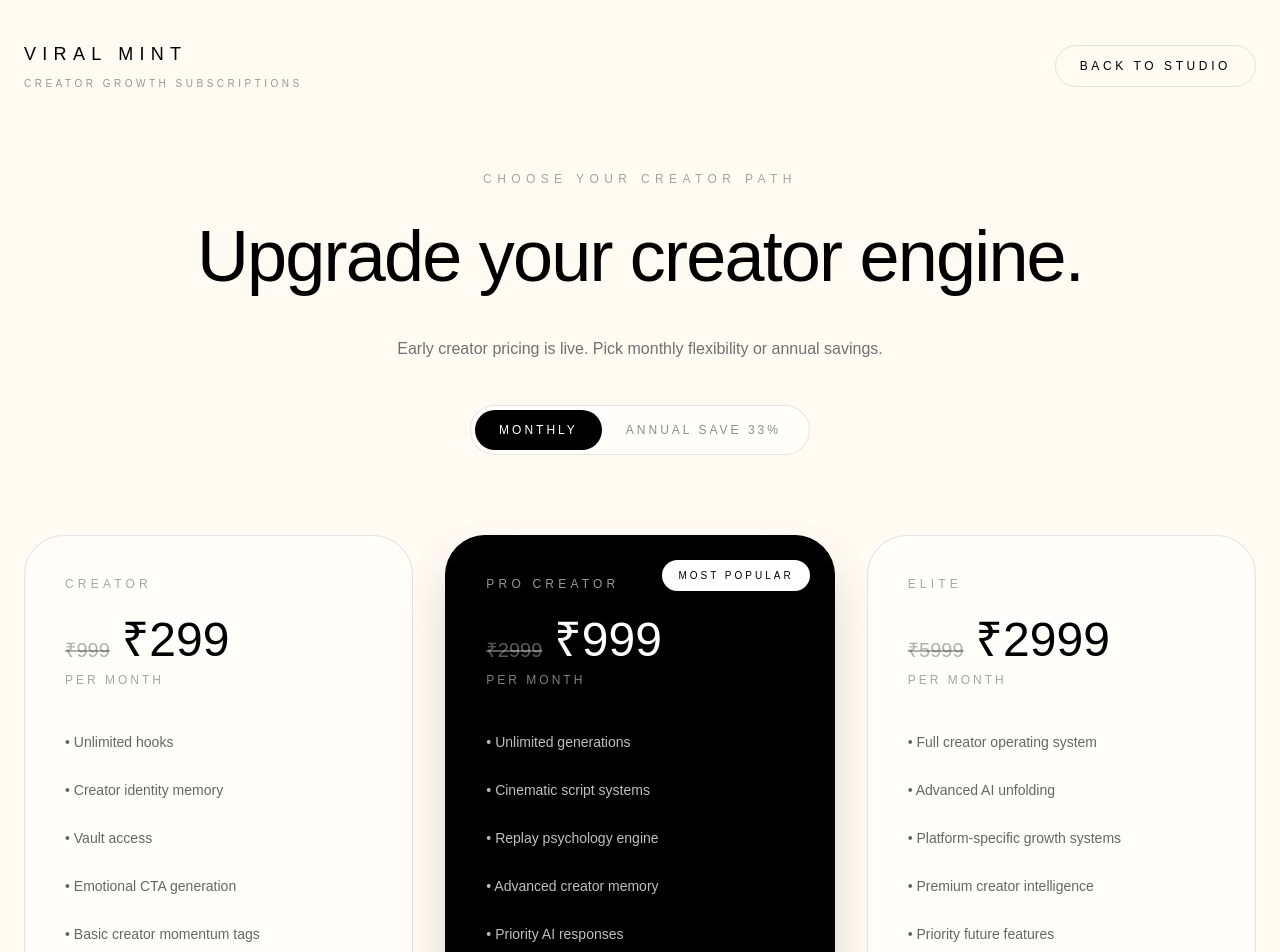
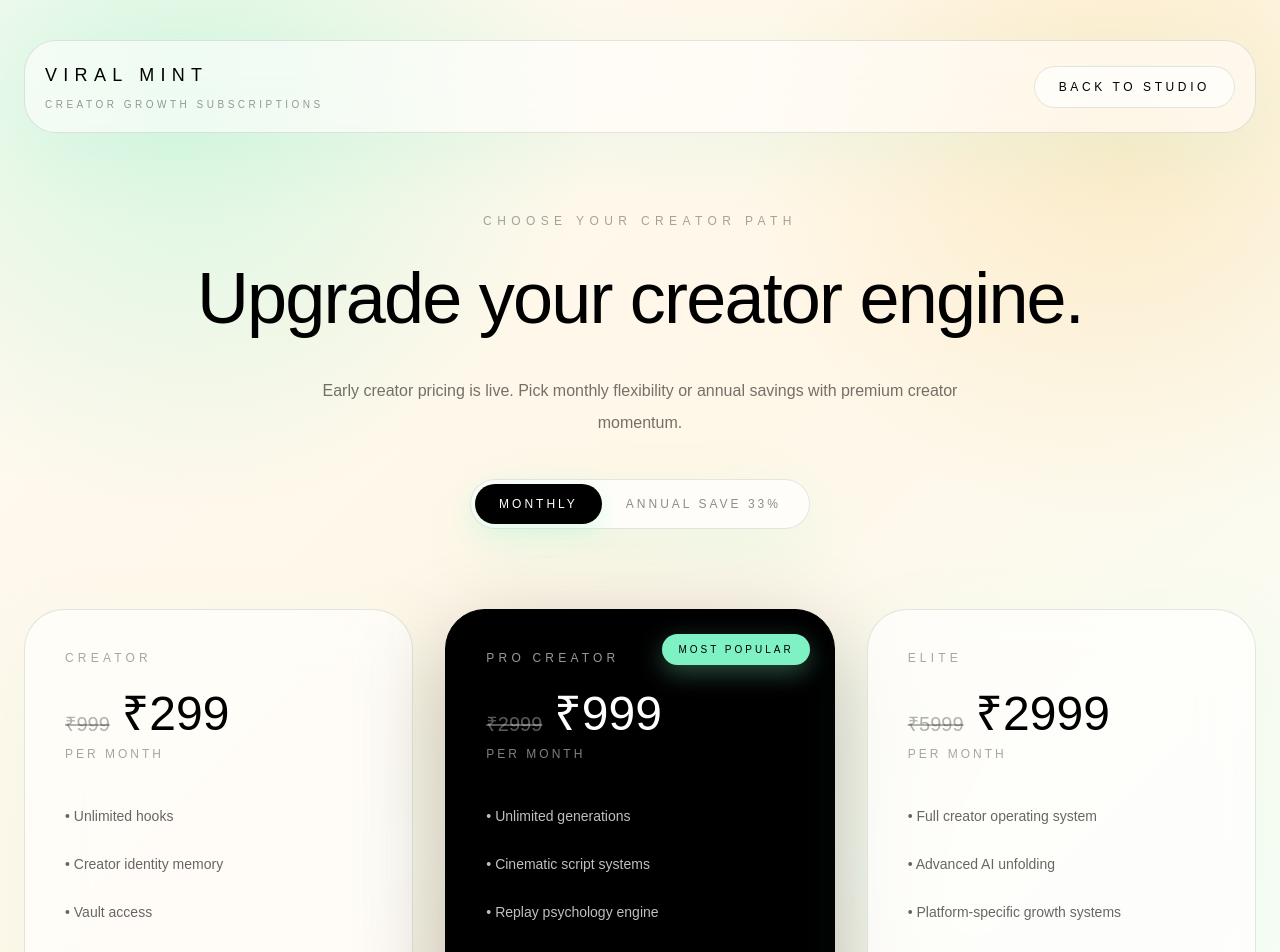
Before and after one commit to Anilkkumar057/viralmint, a Next.js app: page /pricing in a window 1280 px wide. Shown: the top 952 px of the page. Built offline with nearby package versions, Linux system fonts and the light colour scheme.

Commit message:
Apply full premium site theme

```diff
--- a/app/globals.css
+++ b/app/globals.css
@@ -3,15 +3,9 @@
 :root {
   --background: #fffaf2;
   --foreground: #111111;
-
   --mint: #7ef2c2;
-  --mint-soft: #dffdf1;
-
   --gold: #f5c76b;
-  --gold-soft: #fff3d6;
-
   --coral: #ff6b5f;
-  --coral-soft: #ffe2df;
 }
 
 html {
@@ -21,27 +15,15 @@
 body {
   min-height: 100vh;
   background:
-    radial-gradient(circle at 12% 8%, rgba(126, 242, 194, 0.28), transparent 24%),
-    radial-gradient(circle at 88% 12%, rgba(245, 199, 107, 0.24), transparent 24%),
-    radial-gradient(circle at 50% 95%, rgba(255, 107, 95, 0.12), transparent 28%),
+    radial-gradient(circle at 14% 8%, rgba(126, 242, 194, 0.3), transparent 26%),
+    radial-gradient(circle at 88% 12%, rgba(245, 199, 107, 0.26), transparent 24%),
+    radial-gradient(circle at 50% 96%, rgba(255, 107, 95, 0.12), transparent 30%),
     linear-gradient(135deg, #fffaf2 0%, #fff7e8 45%, #f7fff9 100%);
   background-attachment: fixed;
   color: var(--foreground);
   font-family: Arial, Helvetica, sans-serif;
   -webkit-font-smoothing: antialiased;
   text-rendering: optimizeLegibility;
-}
-
-body::before {
-  content: "";
-  position: fixed;
-  inset: 0;
-  pointer-events: none;
-  z-index: -1;
-  background:
-    linear-gradient(rgba(255, 255, 255, 0.18), rgba(255, 255, 255, 0.18)),
-    radial-gradient(circle at 40% 30%, rgba(255, 255, 255, 0.32), transparent 30%);
-  backdrop-filter: blur(0.5px);
 }
 
 ::selection {
@@ -75,42 +57,3 @@
 a:active {
   transform: scale(0.98);
 }
-
-.premium-card {
-  background: rgba(255, 255, 255, 0.68);
-  border: 1px solid rgba(0, 0, 0, 0.08);
-  box-shadow:
-    0 20px 70px rgba(0, 0, 0, 0.06),
-    0 10px 40px rgba(126, 242, 194, 0.08);
-  backdrop-filter: blur(18px);
-}
-
-.mint-glow {
-  box-shadow:
-    0 12px 38px rgba(126, 242, 194, 0.22),
-    0 0 0 1px rgba(126, 242, 194, 0.18);
-}
-
-.gold-glow {
-  box-shadow:
-    0 14px 45px rgba(245, 199, 107, 0.22),
-    0 0 0 1px rgba(245, 199, 107, 0.16);
-}
-
-@keyframes softPulse {
-  0% {
-    box-shadow: 0 10px 30px rgba(126, 242, 194, 0.16);
-  }
-
-  50% {
-    box-shadow: 0 16px 48px rgba(126, 242, 194, 0.32);
-  }
-
-  100% {
-    box-shadow: 0 10px 30px rgba(126, 242, 194, 0.16);
-  }
-}
-
-.soft-pulse {
-  animation: softPulse 3.8s ease-in-out infinite;
-}
--- a/app/pricing/page.tsx
+++ b/app/pricing/page.tsx
@@ -102,9 +102,9 @@
   };
 
   return (
-    <main className="min-h-screen bg-[#fffaf2] px-6 py-10 text-black">
+    <main className="min-h-screen bg-[radial-gradient(circle_at_14%_8%,rgba(126,242,194,0.30),transparent_26%),radial-gradient(circle_at_88%_12%,rgba(245,199,107,0.26),transparent_24%),radial-gradient(circle_at_50%_96%,rgba(255,107,95,0.12),transparent_30%),linear-gradient(135deg,#fffaf2_0%,#fff7e8_45%,#f7fff9_100%)] px-6 py-10 text-black">
       <div className="mx-auto max-w-7xl">
-        <header className="flex flex-col gap-6 sm:flex-row sm:items-center sm:justify-between">
+        <header className="flex flex-col gap-6 rounded-[2rem] border border-black/10 bg-white/55 p-5 shadow-[0_20px_70px_rgba(126,242,194,0.12)] backdrop-blur-xl sm:flex-row sm:items-center sm:justify-between">
           <div>
             <p className="text-lg font-light tracking-[0.35em]">VIRAL MINT</p>
             <p className="mt-2 text-[10px] uppercase tracking-[0.35em] text-black/40">
@@ -113,8 +113,8 @@
           </div>
 
           <Link
-            href="/"
-            className="rounded-full border border-black/10 px-6 py-3 text-xs uppercase tracking-[0.3em] transition-all duration-500 hover:bg-black hover:text-white"
+            href="/studio"
+            className="rounded-full border border-black/10 bg-white/65 px-6 py-3 text-xs uppercase tracking-[0.3em] transition-all duration-500 hover:bg-black hover:text-white"
           >
             Back to Studio
           </Link>
@@ -131,16 +131,16 @@
 
           <p className="mx-auto mt-8 max-w-2xl text-base leading-8 text-black/55">
             Early creator pricing is live. Pick monthly flexibility or annual
-            savings.
+            savings with premium creator momentum.
           </p>
 
-          <div className="mx-auto mt-10 flex w-fit rounded-full border border-black/10 bg-white/70 p-1">
+          <div className="mx-auto mt-10 flex w-fit rounded-full border border-black/10 bg-white/75 p-1 shadow-[0_20px_60px_rgba(126,242,194,0.16)] backdrop-blur-xl">
             <button
               onClick={() => setBilling("monthly")}
               className={
                 billing === "monthly"
-                  ? "rounded-full bg-black px-6 py-3 text-xs uppercase tracking-[0.25em] text-white transition-all duration-500"
-                  : "rounded-full px-6 py-3 text-xs uppercase tracking-[0.25em] text-black/45 transition-all duration-500"
+                  ? "rounded-full bg-black px-6 py-3 text-xs uppercase tracking-[0.25em] text-white shadow-[0_8px_24px_rgba(126,242,194,0.26)]"
+                  : "rounded-full px-6 py-3 text-xs uppercase tracking-[0.25em] text-black/45"
               }
             >
               Monthly
@@ -150,8 +150,8 @@
               onClick={() => setBilling("annual")}
               className={
                 billing === "annual"
-                  ? "rounded-full bg-black px-6 py-3 text-xs uppercase tracking-[0.25em] text-white transition-all duration-500"
-                  : "rounded-full px-6 py-3 text-xs uppercase tracking-[0.25em] text-black/45 transition-all duration-500"
+                  ? "rounded-full bg-black px-6 py-3 text-xs uppercase tracking-[0.25em] text-white shadow-[0_8px_24px_rgba(126,242,194,0.26)]"
+                  : "rounded-full px-6 py-3 text-xs uppercase tracking-[0.25em] text-black/45"
               }
             >
               Annual Save 33%
@@ -170,12 +170,12 @@
                 key={plan.name}
                 className={
                   plan.popular
-                    ? "relative rounded-[2.5rem] border border-black bg-black p-10 text-white shadow-2xl transition-all duration-500"
-                    : "rounded-[2.5rem] border border-black/10 bg-white/60 p-10 backdrop-blur-xl transition-all duration-500"
+                    ? "relative rounded-[2.5rem] border border-black bg-black p-10 text-white shadow-[0_28px_90px_rgba(0,0,0,0.25)] transition-all duration-500 hover:-translate-y-1"
+                    : "rounded-[2.5rem] border border-black/10 bg-white/65 p-10 shadow-[0_20px_70px_rgba(126,242,194,0.10)] backdrop-blur-xl transition-all duration-500 hover:-translate-y-1 hover:shadow-[0_25px_80px_rgba(126,242,194,0.18)]"
                 }
               >
                 {plan.popular && (
-                  <div className="absolute right-6 top-6 rounded-full bg-white px-4 py-2 text-[10px] uppercase tracking-[0.3em] text-black">
+                  <div className="absolute right-6 top-6 rounded-full bg-[#7ef2c2] px-4 py-2 text-[10px] uppercase tracking-[0.3em] text-black shadow-[0_8px_25px_rgba(126,242,194,0.32)]">
                     MOST POPULAR
                   </div>
                 )}
@@ -220,8 +220,8 @@
                   <div
                     className={
                       plan.popular
-                        ? "mt-5 rounded-full border border-white/10 px-4 py-2 text-[10px] uppercase tracking-[0.25em] text-white/60"
-                        : "mt-5 rounded-full border border-black/10 px-4 py-2 text-[10px] uppercase tracking-[0.25em] text-black/45"
+                        ? "mt-5 rounded-full border border-[#7ef2c2]/30 bg-[#7ef2c2]/10 px-4 py-2 text-[10px] uppercase tracking-[0.25em] text-[#7ef2c2]"
+                        : "mt-5 rounded-full border border-[#f5c76b]/35 bg-[#fff3d6] px-4 py-2 text-[10px] uppercase tracking-[0.25em] text-[#8a641c]"
                     }
                   >
                     Save ₹{saving}/year
@@ -253,8 +253,8 @@
                   }}
                   className={
                     plan.popular
-                      ? "mt-12 w-full rounded-full bg-white px-6 py-4 text-xs uppercase tracking-[0.3em] text-black transition-all duration-500 hover:scale-[1.02]"
-                      : "mt-12 w-full rounded-full border border-black/10 px-6 py-4 text-xs uppercase tracking-[0.3em] transition-all duration-500 hover:bg-black hover:text-white"
+                      ? "mt-12 w-full rounded-full bg-white px-6 py-4 text-xs uppercase tracking-[0.3em] text-black shadow-[0_12px_35px_rgba(126,242,194,0.22)] hover:scale-[1.02] hover:bg-[#7ef2c2]"
+                      : "mt-12 w-full rounded-full border border-black/10 bg-white/60 px-6 py-4 text-xs uppercase tracking-[0.3em] hover:bg-black hover:text-white hover:shadow-[0_12px_35px_rgba(126,242,194,0.24)]"
                   }
                 >
                   {billing === "monthly"
@@ -269,7 +269,7 @@
         {activePlan && (
           <section
             ref={paymentRef}
-            className="mx-auto mt-24 max-w-5xl rounded-[3rem] border border-black/10 bg-white/70 p-8 backdrop-blur-xl md:p-12"
+            className="mx-auto mt-24 max-w-5xl rounded-[3rem] border border-black/10 bg-white/75 p-8 shadow-[0_25px_85px_rgba(126,242,194,0.16)] backdrop-blur-xl md:p-12"
           >
             <div className="grid gap-10 md:grid-cols-2 md:items-start">
               <div>
@@ -295,7 +295,7 @@
                 <img
                   src="/upi-qr.png"
                   alt="UPI QR"
-                  className="mt-8 w-60 rounded-[2rem] border border-black/10"
+                  className="mt-8 w-60 rounded-[2rem] border border-black/10 shadow-[0_18px_60px_rgba(245,199,107,0.22)]"
                 />
 
                 <p className="mt-5 text-xs uppercase tracking-[0.3em] text-black/40">
@@ -304,7 +304,7 @@
               </div>
 
               <form
-                className="rounded-[2rem] border border-black/10 bg-[#fffaf2]/70 p-6"
+                className="rounded-[2rem] border border-black/10 bg-[#fffaf2]/75 p-6 shadow-[0_18px_60px_rgba(0,0,0,0.06)]"
                 onSubmit={submitPaymentQuery}
               >
                 <p className="text-xs uppercase tracking-[0.35em] text-black/35">
@@ -317,7 +317,7 @@
                   value={email}
                   onChange={(e) => setEmail(e.target.value)}
                   placeholder="Your email"
-                  className="mt-6 w-full rounded-full border border-black/10 bg-white/70 px-5 py-4 text-sm outline-none"
+                  className="mt-6 w-full rounded-full border border-black/10 bg-white/75 px-5 py-4 text-sm outline-none"
                 />
 
                 <input
@@ -326,26 +326,26 @@
                   value={transactionId}
                   onChange={(e) => setTransactionId(e.target.value)}
                   placeholder="Transaction ID / UTR"
-                  className="mt-4 w-full rounded-full border border-black/10 bg-white/70 px-5 py-4 text-sm outline-none"
+                  className="mt-4 w-full rounded-full border border-black/10 bg-white/75 px-5 py-4 text-sm outline-none"
                 />
 
                 <textarea
                   value={query}
                   onChange={(e) => setQuery(e.target.value)}
                   placeholder="Any query or note..."
-                  className="mt-4 min-h-32 w-full resize-none rounded-[1.5rem] border border-black/10 bg-white/70 p-5 text-sm outline-none"
+                  className="mt-4 min-h-32 w-full resize-none rounded-[1.5rem] border border-black/10 bg-white/75 p-5 text-sm outline-none"
                 />
 
                 <button
                   type="submit"
                   disabled={submitting}
-                  className="mt-6 w-full rounded-full bg-black px-6 py-4 text-xs uppercase tracking-[0.3em] text-white disabled:opacity-50"
+                  className="mt-6 w-full rounded-full bg-black px-6 py-4 text-xs uppercase tracking-[0.3em] text-white shadow-[0_10px_30px_rgba(126,242,194,0.22)] hover:scale-[1.02] hover:shadow-[0_12px_42px_rgba(126,242,194,0.36)] disabled:opacity-50"
                 >
                   {submitting ? "Submitting..." : "Submit Query"}
                 </button>
 
                 {success && (
-                  <div className="mt-5 rounded-[1.5rem] border border-green-200 bg-green-50 p-4 text-sm text-green-700">
+                  <div className="mt-5 rounded-[1.5rem] border border-[#7ef2c2]/40 bg-[#dffdf1] p-4 text-sm text-[#0f5132] shadow-[0_10px_30px_rgba(126,242,194,0.2)]">
                     Payment query submitted successfully. Activation will be
                     processed after verification.
                   </div>
```
